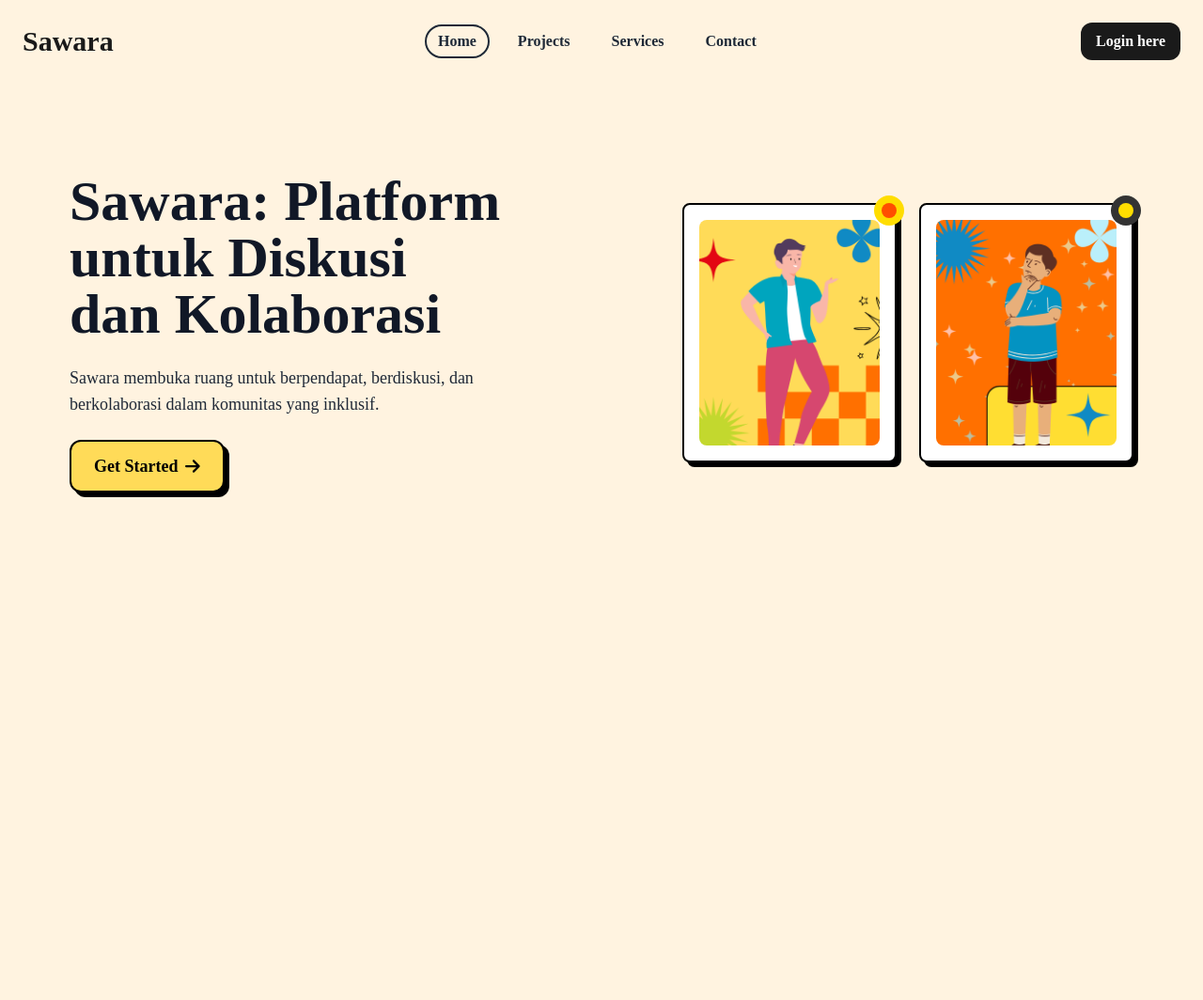
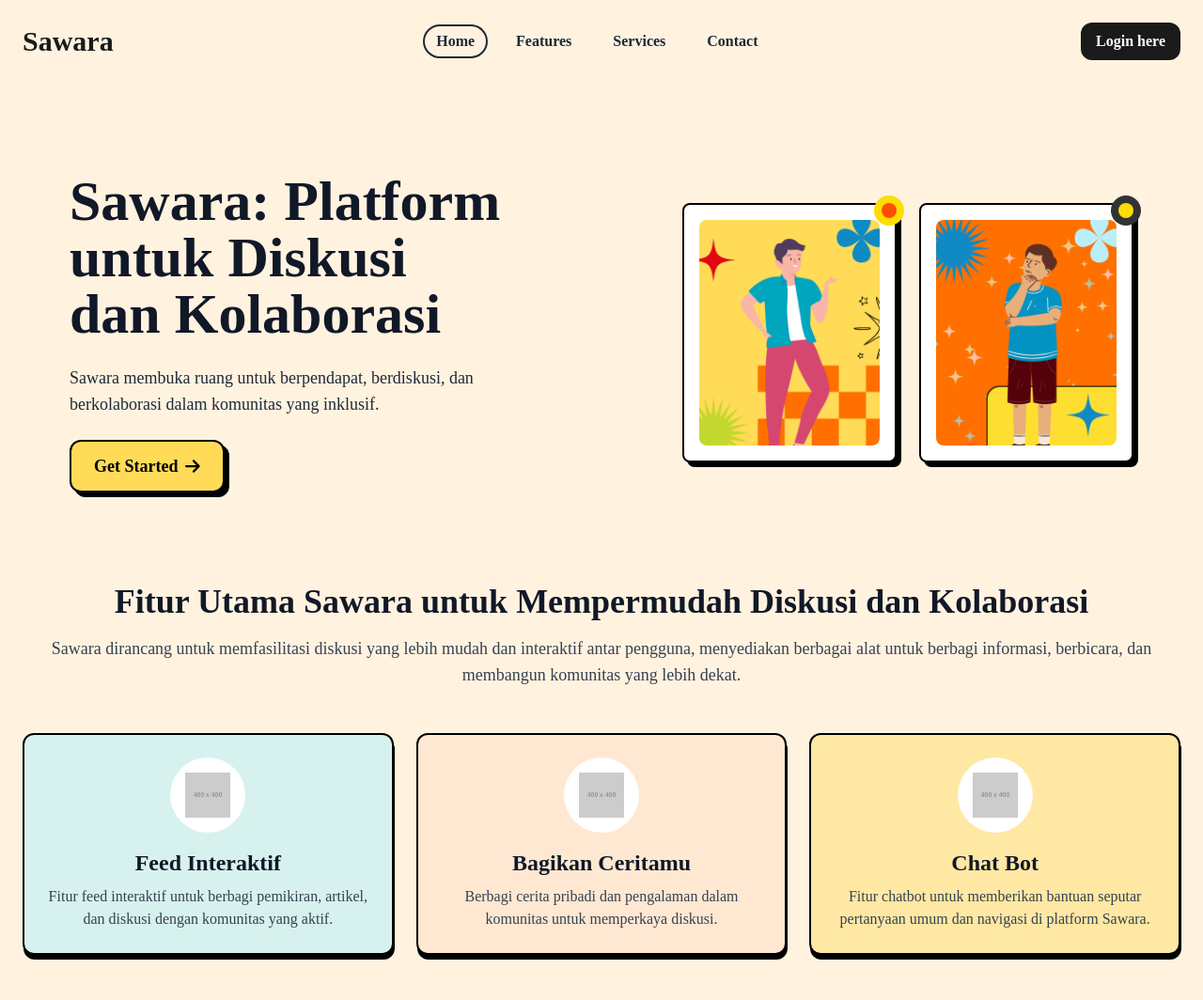
Before and after one commit to Sawala-Apps/Frontend, a PHP site: page / in a window 1280 px wide. Shown: the whole page at 94% size. Before the commit the page ends 529 px from the top, so only its background shows below. Run offline with PHP 8.4, Linux system fonts and the light colour scheme; grey boxes labelled with a size stand in for pictures from a placeholder-image service; some libraries are stand-ins or nearby versions.

Commit message:
add landing page sshhhh

```diff
--- a/assets/css/style.css
+++ b/assets/css/style.css
@@ -1,5 +1,9 @@
 * {
-	font-family: 'Lexend Mega', serif;
+  font-family: "Lexend Mega", serif;
+}
+
+html {
+  scroll-behavior: smooth;
 }
 
 .shadow-brutal {
@@ -15,7 +19,7 @@
   border-color: black;
 }
 .custom-bg {
-	background-image: url('../images/bg.jpg');
+  background-image: url("../images/bg.jpg");
   background-size: cover;
   background-position: center;
 }
--- a/index.php
+++ b/index.php
@@ -10,22 +10,22 @@
 </head>
 <body class="bg-[#FFF3E0] text-[#1A1A1A] font-sans">
   <!-- Header -->
-  <header class="flex flex-wrap justify-between items-center p-6 bg-[#FFF3E0]">
+  <header class="flex flex-wrap justify-between items-center p-6 bg-[#FFF3E0] sticky top-0 z-50">
     <div class="text-3xl font-bold text-[#1A1A1A]">Sawara</div>
-    <nav class="space-x-4 text-gray-800 font-semibold hidden sm:flex">
-      <a href="#" class="border-2 border-gray-800 rounded-full px-3 py-1 active:border-gray-800 hover:font-bold">Home</a>
-      <a href="#" class="border-2 border-transparent rounded-full px-3 py-1 active:border-gray-800 hover:font-bold">Projects</a>
-      <a href="#" class="border-2 border-transparent rounded-full px-3 py-1 active:border-gray-800 hover:font-bold">Services</a>
-      <a href="#" class="border-2 border-transparent rounded-full px-3 py-1 active:border-gray-800 hover:font-bold">Contact</a>
+    <nav class="hidden sm:flex space-x-4 text-gray-800 font-semibold">
+      <a href="#" class="border-2 border-gray-800 rounded-full px-3 py-1 hover:font-bold">Home</a>
+      <a href="#features" class="border-2 border-transparent rounded-full px-3 py-1 hover:font-bold">Features</a>
+      <a href="#" class="border-2 border-transparent rounded-full px-3 py-1 hover:font-bold">Services</a>
+      <a href="#" class="border-2 border-transparent rounded-full px-3 py-1 hover:font-bold">Contact</a>
     </nav>
-    <a href="pages/feed.php" class="px-4 py-2 mt-4 bg-[#1A1A1A] text-[#FFFFFF] rounded-xl font-bold hover:bg-[#333333] sm:mt-0">
+    <a href="pages/feed.php" class="px-4 py-2 mt-4 sm:mt-0 bg-[#1A1A1A] text-[#FFFFFF] rounded-xl font-bold hover:bg-[#333333]">
       Login here
     </a>
   </header>
 
   <!-- Main Content -->
   <main class="flex flex-col-reverse lg:flex-row items-center justify-around mt-12 px-6 py-12 space-y-10 lg:space-y-0 lg:space-x-10">
-    <!-- Left Section: Heading and Get Started -->
+    <!-- Left Section -->
     <div class="max-w-lg text-center lg:text-left">
       <h1 class="text-4xl lg:text-6xl font-extrabold text-gray-900 mb-6">
         Sawara: Platform<br> untuk Diskusi<br> dan Kolaborasi
@@ -33,23 +33,23 @@
       <p class="text-gray-800 text-base lg:text-lg">
         Sawara membuka ruang untuk berpendapat, berdiskusi, dan berkolaborasi dalam komunitas yang inklusif.
       </p>
-      <a href="#" class="px-6 py-3 bg-[#FFDB58] border-brutal shadow-brutal text-black font-bold text-lg rounded-xl hover:bg-[#FF7000] mt-6 inline-flex items-center">
+      <a href="#" class="px-6 py-3 mt-6 bg-[#FFDB58] shadow-brutal btn-brutal border-brutal text-black font-bold text-lg rounded-xl hover:bg-[#FF7000] inline-flex items-center">
         Get Started
         <i class="fa-solid fa-arrow-right ml-2"></i>
       </a>
     </div>
 
-    <!-- Right Section: Image Section -->
+    <!-- Right Section -->
     <div class="flex flex-col sm:flex-row sm:space-x-6 space-y-6 sm:space-y-0 items-center">
       <!-- Person 1 -->
-      <div class="relative bg-[#FFFFFF] border-brutal rounded-lg p-4 shadow-brutal">
+      <div class="relative bg-[#FFFFFF] shadow-brutal border-brutal rounded-lg p-4">
         <img src="assets/images/kiri.png" alt="Person 1" class="rounded-lg w-40 sm:w-48">
         <div class="absolute top-[-10px] right-[-10px] bg-[#FFDD00] p-2 rounded-full">
           <span class="block w-4 h-4 bg-[#FF4E00] rounded-full"></span>
         </div>
       </div>
       <!-- Person 2 -->
-      <div class="relative bg-[#FFFFFF] border-brutal rounded-lg p-4 shadow-brutal">
+      <div class="relative bg-[#FFFFFF] shadow-brutal border-brutal rounded-lg p-4">
         <img src="assets/images/kanan.png" alt="Person 2" class="rounded-lg w-40 sm:w-48">
         <div class="absolute top-[-10px] right-[-10px] bg-[#333333] p-2 rounded-full">
           <span class="block w-4 h-4 bg-[#FFDD00] rounded-full"></span>
@@ -57,5 +57,39 @@
       </div>
     </div>
   </main>
+
+  <!-- Services Section -->
+  <section id="features" class="py-12 px-6">
+    <div class="text-center mb-12">
+      <h2 class="text-4xl font-bold text-gray-900 mb-4">Fitur Utama Sawara untuk Mempermudah Diskusi dan Kolaborasi</h2>
+      <p class="text-lg text-gray-700">Sawara dirancang untuk memfasilitasi diskusi yang lebih mudah dan interaktif antar pengguna, menyediakan berbagai alat untuk berbagi informasi, berbicara, dan membangun komunitas yang lebih dekat.</p>
+    </div>
+    <div class="grid grid-cols-1 md:grid-cols-3 gap-6">
+      <!-- Web Design -->
+      <div class="bg-[#D7F2EE] shadow-join border-brutal rounded-xl p-6 flex flex-col items-center">
+        <div class="bg-white rounded-full p-4 mb-4">
+          <img src="https://placehold.co/400" alt="Feed Icon" class="w-12 h-12">
+        </div>
+        <h3 class="text-2xl font-semibold text-gray-900 mb-2">Feed Interaktif</h3>
+        <p class="text-gray-700 text-center">Fitur feed interaktif untuk berbagi pemikiran, artikel, dan diskusi dengan komunitas yang aktif.</p>
+      </div>
+      <!-- Development -->
+      <div class="bg-[#FFE8D2] shadow-join border-brutal rounded-xl p-6 flex flex-col items-center">
+        <div class="bg-white rounded-full p-4 mb-4">
+          <img src="https://placehold.co/400" alt="Story Icon" class="w-12 h-12">
+        </div>
+        <h3 class="text-2xl font-semibold text-gray-900 mb-2">Bagikan Ceritamu</h3>
+        <p class="text-gray-700 text-center">Berbagi cerita pribadi dan pengalaman dalam komunitas untuk memperkaya diskusi.</p>
+      </div>
+      <!-- Ecommerce -->
+      <div class="bg-[#FFE8A3] shadow-join border-brutal rounded-xl p-6 flex flex-col items-center">
+        <div class="bg-white rounded-full p-4 mb-4">
+          <img src="https://placehold.co/400" alt="Chatbot Icon" class="w-12 h-12">
+        </div>
+        <h3 class="text-2xl font-semibold text-gray-900 mb-2">Chat Bot</h3>
+        <p class="text-gray-700 text-center">Fitur chatbot untuk memberikan bantuan seputar pertanyaan umum dan navigasi di platform Sawara.</p>
+      </div>
+    </div>
+  </section>
 </body>
 </html>
```
Lines whose indentation alone changed are shown as unchanged.
